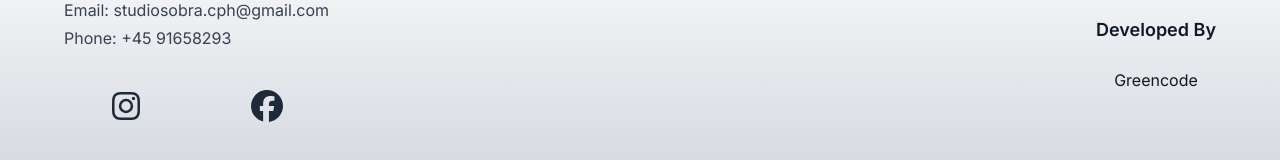
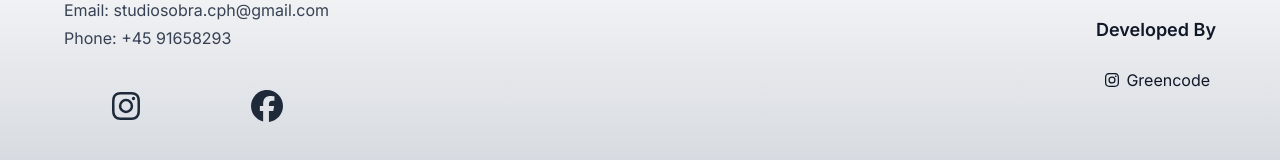
Before and after one commit to JuanfranciscoFioretti/StudioSobra, a Next.js app: page / in a window 1280 px wide. Shown: the part 6117-6277 px from the top of the page. Built offline with nearby package versions, Linux system fonts and the light colour scheme.

Commit message:
Instagram Icon Greencode Link

```diff
--- a/src/app/page.tsx
+++ b/src/app/page.tsx
@@ -710,8 +710,8 @@ export default function Home() {
               <p className="text-base text-gray-900" /* Quitamos font-serif, usamos Inter con 100 */
                 style={{ fontFamily: '"Inter", sans-serif', fontWeight: 400 }} /* Añadimos Inter Extra Light */
               >
-                <a href="https://www.instagram.com/greencoding_/" target="_blank" rel="noopener noreferrer" className="text-gray-900 mb-6 hover:underline hover:text-green-900 ">
-                  Greencode
+                <a href="https://www.instagram.com/greencoding_/" target="_blank" rel="noopener noreferrer" className="text-gray-900 mb-6 hover:text-green-700 ">
+                  <FontAwesomeIcon icon={faInstagram} style={{ marginTop: 4}}/> Greencode
                 </a>
               </p>
             </div>
```
